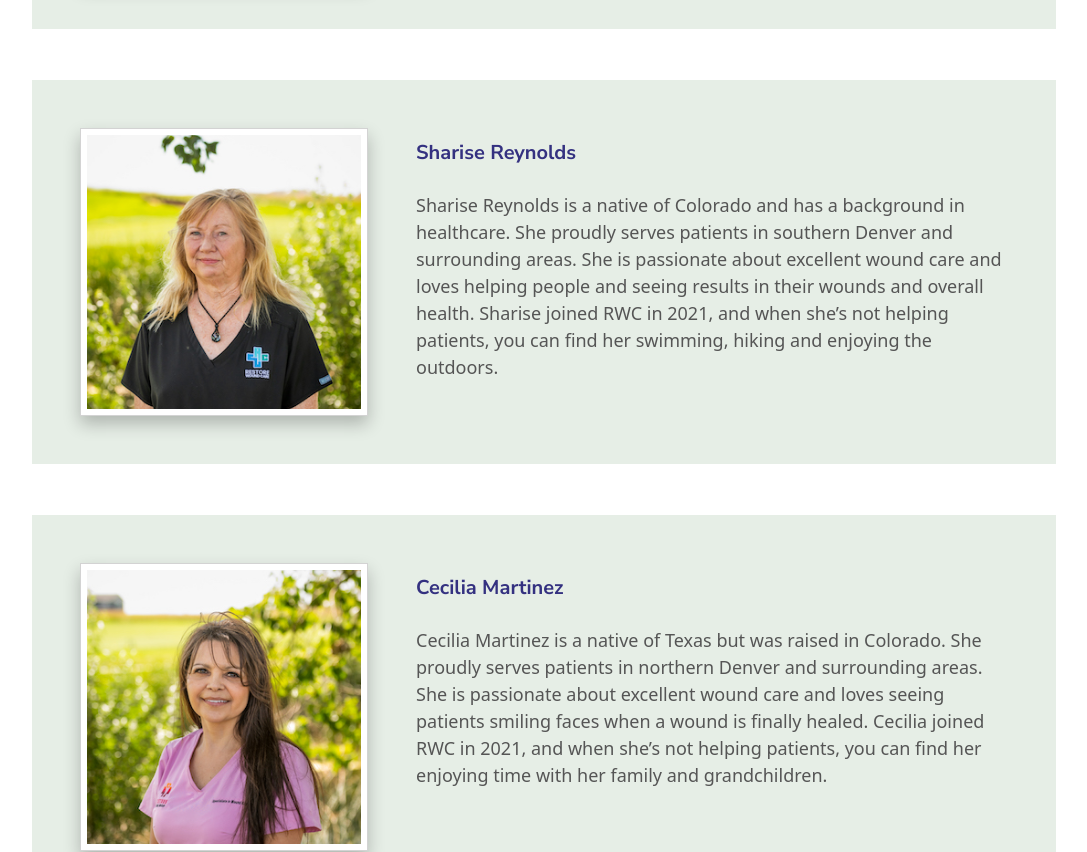
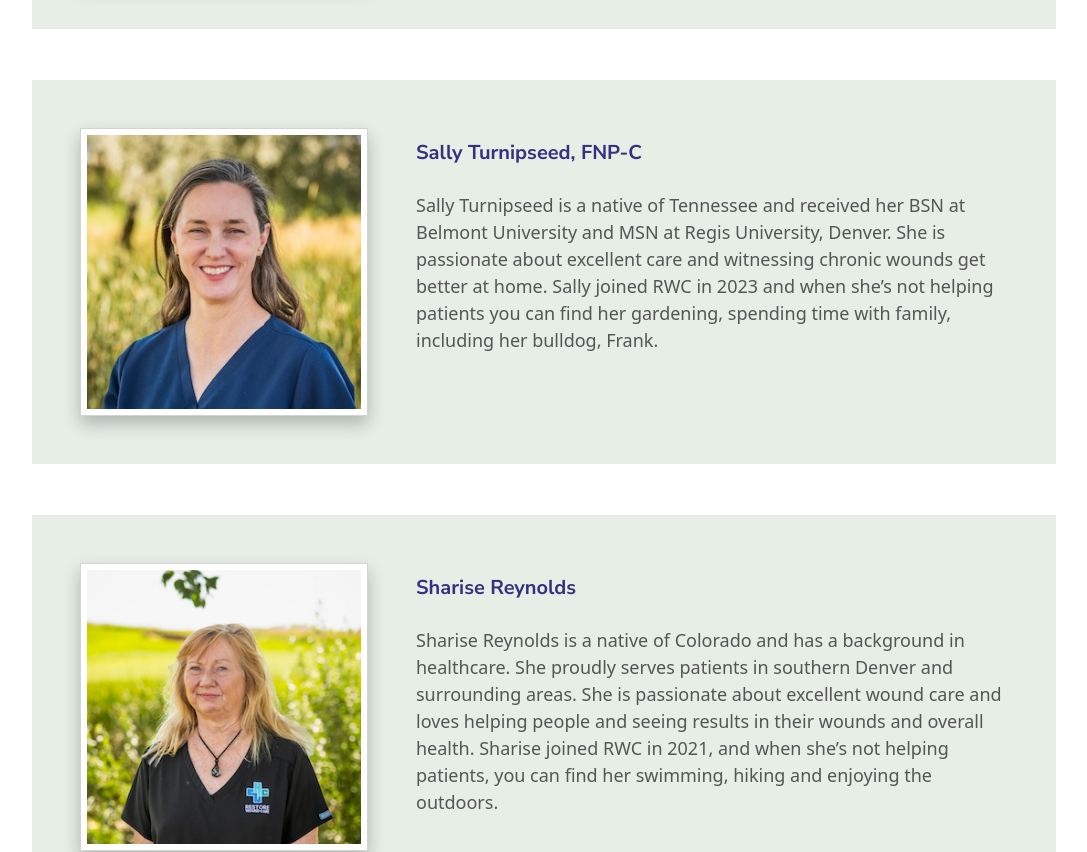
Before and after one commit to bmehder/restore-wound-care, a SvelteKit app: page /team in a window 1280 px wide. Shown: the part 1980-2832 px from the top of the page, without its empty margins (96-1183 px from the left). Built offline with nearby package versions, Linux system fonts and the light colour scheme.

Commit message:
added Sally

```diff
--- a/src/routes/team/data.js
+++ b/src/routes/team/data.js
@@ -25,6 +25,11 @@ export default [
     description: `Trish Caporale is a native of New Jersey and received her MSN from United States University in San Diego. She is passionate about excellent wound care and advocating for patients who are unable to care for their wounds. Trish joined RWC in 2023, and when she’s not helping patients, you can find her cooking or hiking with her corgi, Gus.`,
   },
   {
+    src: '/team/sally-turnipseed.jpg',
+    name: 'Sally Turnipseed, FNP-C',
+    description: `Sally Turnipseed is a native of Tennessee and received her BSN at Belmont University and MSN at Regis University, Denver. She is passionate about excellent care and witnessing chronic wounds get better at home. Sally joined RWC in 2023 and when she’s not helping patients you can find her gardening, spending time with family, including her bulldog, Frank.`,
+  },
+  {
     src: '/team/sharise-reynolds.jpg',
     name: 'Sharise Reynolds',
     description: `Sharise Reynolds is a native of Colorado and has a background in healthcare. She proudly serves patients in southern Denver and surrounding areas. She is passionate about excellent wound care and loves helping people and seeing results in their wounds and overall health. Sharise joined RWC in 2021, and when she’s not helping patients, you can find her swimming, hiking and enjoying the outdoors.`,
```
Also changed, not shown: static/team/sally-turnipseed.jpg (added).
